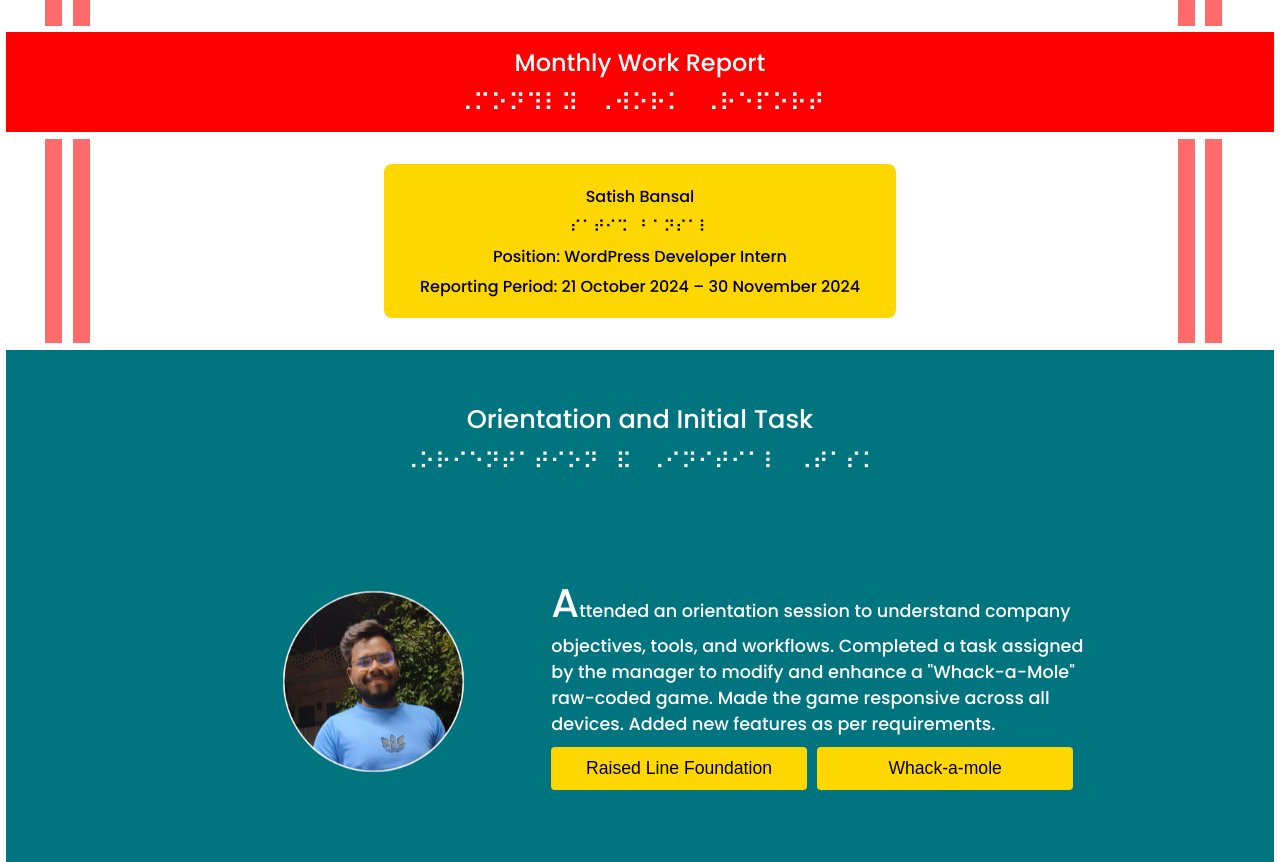
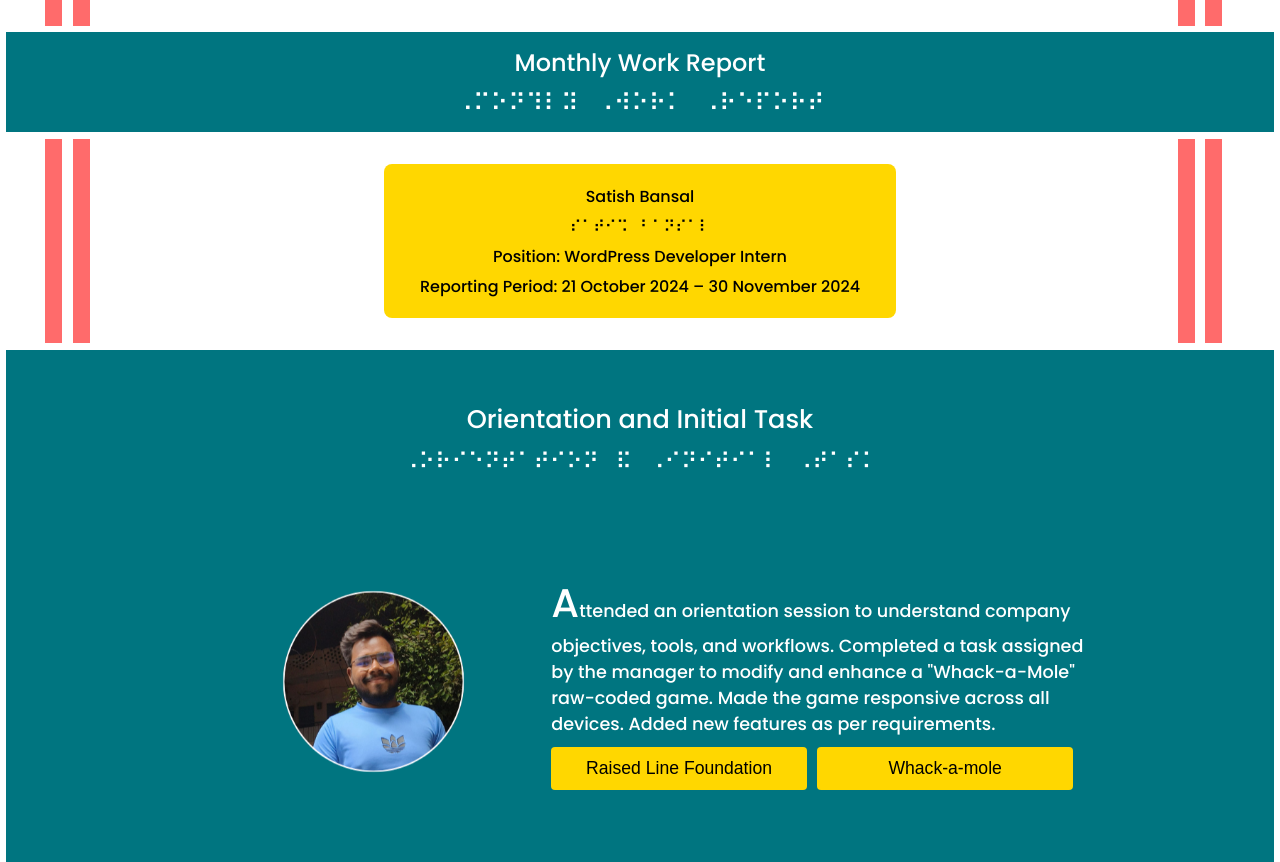
Before and after one commit to Satish-Bansal/Monthly-Work-Report, a plain HTML site: page index.html in a window 1280 px wide. Shown: the top 862 px of the page. Drawn offline with nearby package versions, Linux system fonts and the light colour scheme.

Commit message:
Update style.css

```diff
--- a/style.css
+++ b/style.css
@@ -53,7 +53,7 @@ body {
 }
 .work-report {
   width: 100%;
-  background-color: red;
+  background-color: #007580;
   display: flex;
   flex-direction: column;
   justify-content: center;
```
